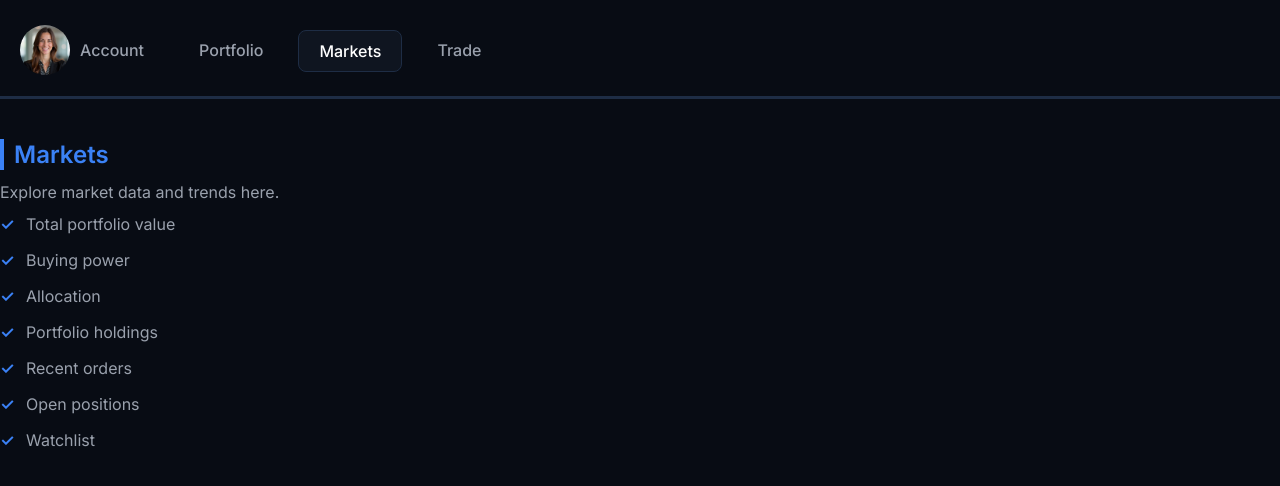
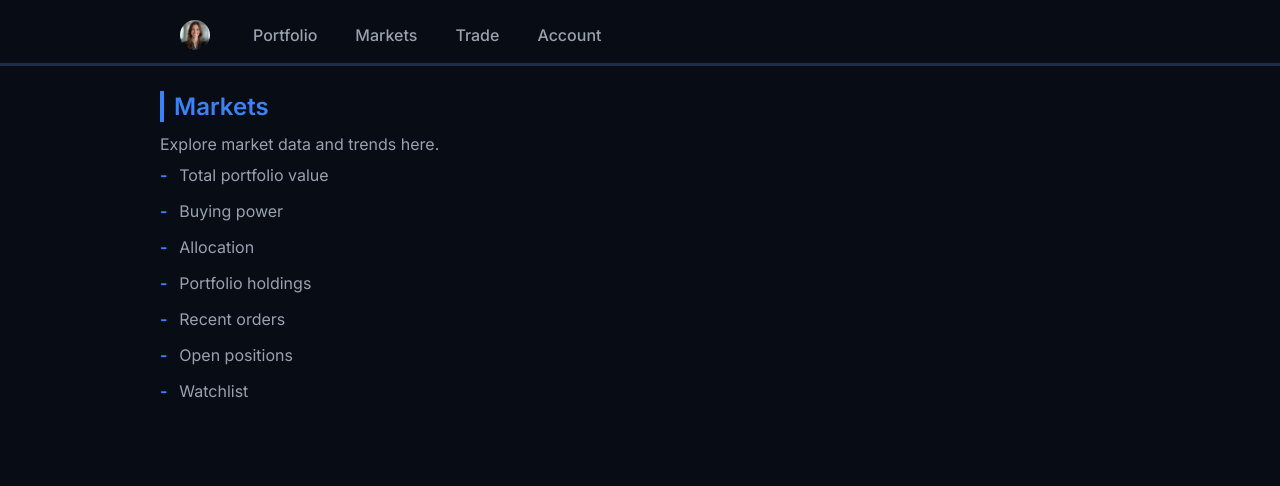
Before and after one commit to AriLacanienta/Buzz-LEAPyear-team-project, an Angular app in the folder frontend/: page /markets in a window 1280 px wide. Shown: the top 486 px of the page. Built offline with nearby package versions, Linux system fonts and the light colour scheme.

Commit message:
Changed hardcoded UI values to make them flexible/dynamic

```diff
--- a/frontend/src/app/app.component.scss
+++ b/frontend/src/app/app.component.scss
@@ -7,18 +7,18 @@
 .container {
   max-width: 1200px;
   margin: 0 auto;
-  padding: 20px;
+  padding: 1.25rem;
 }
 
 header {
   text-align: center;
-  padding: 40px 0;
-  border-bottom: 2px solid #007bff;
-  margin-bottom: 40px;
+  padding: 2.5rem 0;
+  border-bottom: 0.125rem solid #007bff;
+  margin-bottom: 2.5rem;
 
   h1 {
     color: #333;
-    margin-bottom: 10px;
+    margin-bottom: 0.625rem;
     font-size: 2.5rem;
   }
 
@@ -30,12 +30,12 @@ header {
 
 main {
   section {
-    margin-bottom: 40px;
+    margin-bottom: 2.5rem;
 
     h2 {
       color: #007bff;
       font-size: 1.8rem;
-      margin-bottom: 15px;
+      margin-bottom: 0.9375rem;
     }
 
     p {
@@ -50,7 +50,7 @@ main {
       color: #555;
 
       li {
-        margin: 10px 0;
+        margin: 0.625rem 0;
         font-size: 1rem;
       }
     }
--- a/frontend/src/app/components/navbar/navbar.component.html
+++ b/frontend/src/app/components/navbar/navbar.component.html
@@ -2,10 +2,11 @@
   <nav class="tabs">
     <a routerLink="/account" routerLinkActive="active" class="account-tab">
       <img src="assets/images/joanna.jpg" alt="Account"/>
-      Account
+
     </a>
     <a routerLink="/portfolio" routerLinkActive="active" class="tab">Portfolio</a>
     <a routerLink="/markets" routerLinkActive="active" class="tab">Markets</a>
     <a routerLink="/trade" routerLinkActive="active" class="tab">Trade</a>
+    <a routerLink="/account" routerLinkActive="active" class="tab">Account</a>
   </nav>
 </header>
--- a/frontend/src/app/components/navbar/navbar.component.scss
+++ b/frontend/src/app/components/navbar/navbar.component.scss
@@ -1,8 +1,8 @@
 header {
   text-align: center;
-  margin-bottom: 40px;
-  border-bottom: 3px solid #1E2D45;
-  padding-bottom: 10px;
+  margin-bottom: 1.5625rem;
+  border-bottom: 0.1875rem solid #1E2D45;
+  padding-bottom: 0.1rem;
 
   h1 {
     margin: 0;
@@ -11,34 +11,34 @@ header {
 
   p {
     color: #9aa1ad;
-    font-size: 18px;
-    margin-bottom: 20px;
+    font-size: 1.125rem;
+    margin-bottom: 1.25rem;
   }
 }
 
 .tabs {
   display: flex;
-  gap: 15px;
-  max-width: 1350px;
+  gap: 0.5rem;
+  max-width: 75%;
   margin: 0 auto;
-  padding-top: 15px;
+  padding-top: 0.625rem;
   align-items: center;
 
   .account-tab {
     display: flex;
     align-items: center;
-    gap: 10px;
-    padding: 10px 20px;
+    gap: 0.625rem;
+    padding: 0.625rem 1.25rem;
     text-decoration: none;
     color: #9aa1ad;
     font-weight: 500;
-    border-bottom: 1px solid transparent;
-    border-radius: 8px;
+    border-bottom: 0.0625rem solid transparent;
+    border-radius: 0.5rem;
     cursor: pointer;
 
     img {
-      width: 50px;
-      height: 50px;
+      width: 1.875rem;
+      height: 1.875rem;
       border-radius: 50%;
       padding: 0;
       object-fit: cover;
@@ -47,24 +47,16 @@ header {
   }
 
   .tab {
-    padding: 10px 20px;
+    padding: 0.3125rem 0.9375rem;
     text-decoration: none;
     color: #9aa1ad;
     font-weight: 500;
-    border-bottom: 1px solid transparent;
-    border-radius: 8px;
+    border-bottom: 0.0625rem solid transparent;
+    border-radius: 0.5rem;
     cursor: pointer;
 
     &:hover {
       color: #1E2D45;
     }
-
-    &.active {
-      border-bottom-color: #1E2D45;
-      border: 1px solid #1E2D45;
-      border-radius: 8px;
-      background-color: #0F1520;
-      color: #ffffff;
-    }
   }
 }
--- a/frontend/src/app/pages/account/account.component.scss
+++ b/frontend/src/app/pages/account/account.component.scss
@@ -3,39 +3,38 @@
 }
 
 main {
-  max-width: 1350px;
+  max-width: 75%;
   margin: 0 auto;
 
   section {
-    margin-bottom: 40px;
+    margin-bottom: 2.5rem;
 
     h2 {
       color: #3B82F6;
-      border-left: 4px solid #3B82F6;
-      padding-left: 10px;
-      margin-bottom: 20px;
+      border-left: 0.25rem solid #3B82F6;
+      padding-left: 0.625rem;
+      margin-bottom: 1.25rem;
     }
   }
 }
 
 .profile-section {
   background-color: #1E2D45;
-  padding: 40px;
-  border-radius: 12px;
-  border: 1px solid #2a3f5f;
-  margin-bottom: 30px;
+  padding: 2.5rem;
+  border-radius: 0.75rem;
+  border: 0.0625rem solid #2a3f5f;
+  margin-bottom: 1.875rem;
 
   .profile-header {
     display: flex;
     align-items: center;
-    gap: 30px;
+    gap: 1.875rem;
 
     .profile-photo {
-      width: 120px;
-      height: 120px;
+      width: 7.5rem;
+      height: 7.5rem;
       border-radius: 50%;
       object-fit: cover;
-      border: 3px solid #3B82F6;
       flex-shrink: 0;
     }
   }
--- a/frontend/src/app/pages/dashboard/dashboard.component.scss
+++ b/frontend/src/app/pages/dashboard/dashboard.component.scss
@@ -3,22 +3,22 @@
 }
 
 main {
-  max-width: 1350px;
+  max-width:75%;
   margin: 0 auto;
 
   section {
-    margin-bottom: 30px;
+    margin-bottom: 1.875rem;
 
     h2 {
       color: #3B82F6;
-      border-left: 4px solid #3B82F6;
-      padding-left: 10px;
+      border-left: 0.25rem solid #3B82F6;
+      padding-left: 0.625rem;
     }
 
     p {
       color: #9aa1ad;
-      font-size: 16px;
-      margin-top: 10px;
+      font-size: 1rem;
+      margin-top: 0.625rem;
     }
 
     ul {
@@ -26,14 +26,14 @@ main {
       padding: 0;
 
       li {
-        padding: 8px 0;
+        padding: 0.5rem 0;
         color: #9aa1ad;
 
         &:before {
-          content: "✓ ";
+          content: "- ";
           color: #3B82F6;
           font-weight: bold;
-          margin-right: 8px;
+          margin-right: 0.5rem;
         }
       }
     }
--- a/frontend/src/app/pages/markets/markets.component.scss
+++ b/frontend/src/app/pages/markets/markets.component.scss
@@ -3,22 +3,22 @@
 }
 
 main {
-  max-width: 1350px;
+  max-width: 75%;
   margin: 0 auto;
 
   section {
-    margin-bottom: 30px;
+    margin-bottom: 1.875rem;
 
     h2 {
       color: #3B82F6;
-      border-left: 4px solid #3B82F6;
-      padding-left: 10px;
+      border-left: 0.25rem solid #3B82F6;
+      padding-left: 0.625rem;
     }
 
     p {
       color: #9aa1ad;
-      font-size: 16px;
-      margin-top: 10px;
+      font-size: 1rem;
+      margin-top: 0.625rem;
     }
 
     ul {
@@ -26,14 +26,14 @@ main {
       padding: 0;
 
       li {
-        padding: 8px 0;
+        padding: 0.5rem 0;
         color: #9aa1ad;
 
         &:before {
-          content: "✓ ";
+          content: "- ";
           color: #3B82F6;
           font-weight: bold;
-          margin-right: 8px;
+          margin-right: 0.5rem;
         }
       }
     }
--- a/frontend/src/app/pages/trade/trade.component.scss
+++ b/frontend/src/app/pages/trade/trade.component.scss
@@ -3,22 +3,22 @@
 }
 
 main {
-  max-width: 1350px;
+  max-width: 75%;
   margin: 0 auto;
 
   section {
-    margin-bottom: 30px;
+    margin-bottom: 1.875rem;
 
     h2 {
       color: #3B82F6;
-      border-left: 4px solid #3B82F6;
-      padding-left: 10px;
+      border-left: 0.25rem solid #3B82F6;
+      padding-left: 0.625rem;
     }
 
     p {
       color: #9aa1ad;
-      font-size: 16px;
-      margin-top: 10px;
+      font-size: 1rem;
+      margin-top: 0.625rem;
     }
 
     ul {
@@ -26,14 +26,14 @@ main {
       padding: 0;
 
       li {
-        padding: 8px 0;
+        padding: 0.5rem 0;
         color: #9aa1ad;
 
         &:before {
-          content: "✓ ";
+          content: "- ";
           color: #3B82F6;
           font-weight: bold;
-          margin-right: 8px;
+          margin-right: 0.5rem;
         }
       }
     }
```
